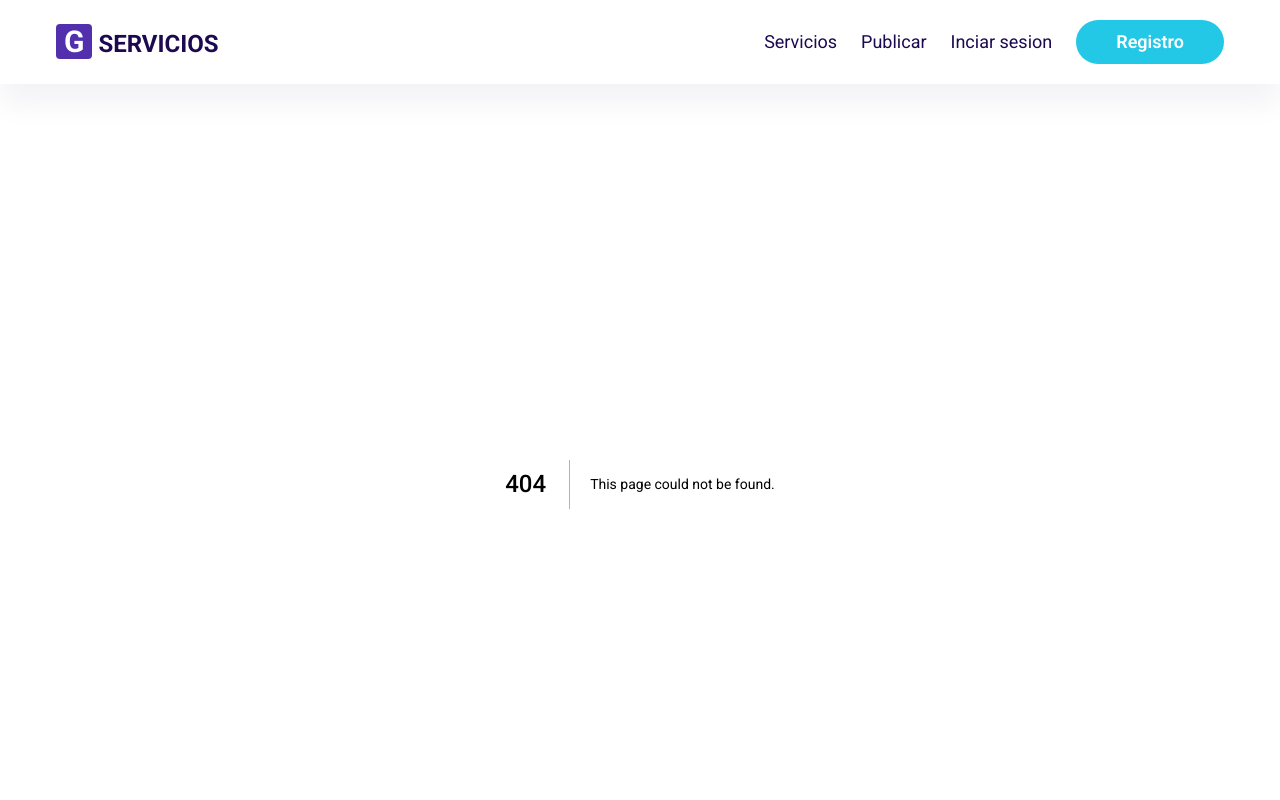
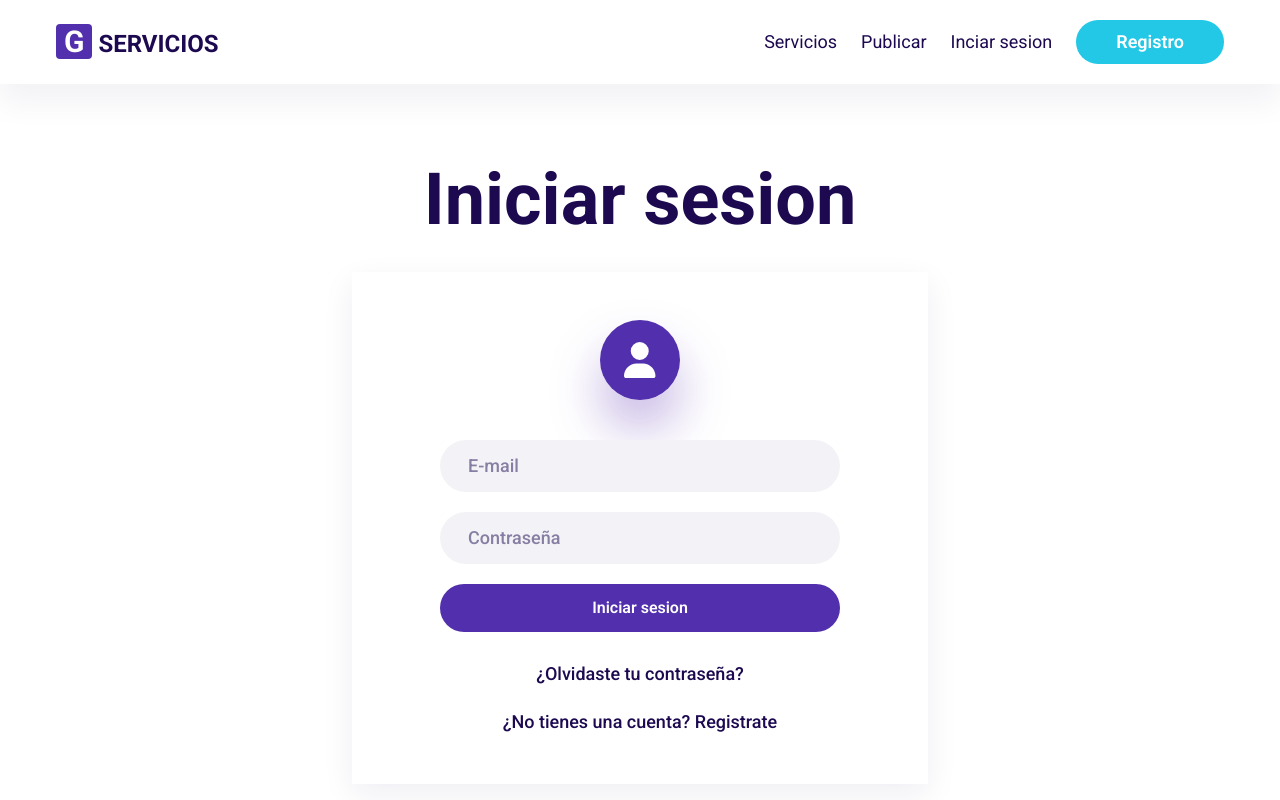
Before and after one commit to RubDev476/General-services, a Next.js app: page /login in a window 1280 px wide. Before the commit this address had no page. Shown: the top 800 px of the page. Built offline with nearby package versions, Linux system fonts and the light colour scheme.

Commit message:
login page added, and accesibility fixed

```diff
--- a/src/app/globals.css
+++ b/src/app/globals.css
@@ -46,6 +46,18 @@
     @apply text-color2 hover:text-color6 g-transition;
 }
 
+.input-sizes {
+    @apply  w-full max-w-[400px] px-7 py-2 lg:py-3 rounded-full;
+}
+
+.input {
+    @apply input-sizes placeholder:text-[rgba(28,9,80,0.5)] focus:placeholder:text-color2 text-color2 font-medium  bg-color9 outline-color2 focus:bg-color3 text-sm md:text-lg;
+}
+
+.btn-3 {
+    @apply btn-main input-sizes bg-color5 hover:bg-color6;
+}
+
 /* ---------------------------- HEADER --------------- */
 .header-shadow {
     box-shadow: 0 20px 30px 0 rgba(28, 9, 80, .05);
--- /dev/null
+++ b/src/app/login/page.tsx
@@ -0,0 +1,45 @@
+import Link from "next/link";
+import {FontAwesomeIcon} from "@fortawesome/react-fontawesome";
+import {faUser} from "@fortawesome/free-solid-svg-icons";
+
+export default function Login() {
+    return(
+        <main>
+            <div className={"w-content py-20"}>
+                <h1 className={"text-color2 text-center text-4xl lg:text-7xl font-bold mb-9"}>Iniciar sesion</h1>
+
+                <div className={"w-full text-center max-w-xl mx-auto mb-5 py-12 shadow-[0px_10px_30px_0px_rgba(28,9,80,0.07)]"}>
+                    <div className={"bg-color5 mx-auto mb-10 rounded-full all-center w-20 h-20 shadow-[0px_30px_50px_0px_rgba(94,53,177,0.35)]"}>
+                        <FontAwesomeIcon icon={faUser} className={"text-color3 text-4xl"} />
+                    </div>
+
+                    <form className={"w-full px-4 mb-7"}>
+                        <input
+                            className={"input mb-5"}
+                            placeholder={"E-mail"}
+                            type={"email"}
+                            name={"email"}
+                            autoComplete={"email"}
+                        />
+
+                        <input
+                            className={"input mb-5"}
+                            placeholder={"Contraseña"}
+                            type={"password"}
+                            autoComplete={"off"}
+                            name={"password"}
+                        />
+
+                        <button className={"btn-3 w-full"} type={"submit"}>Iniciar sesion</button>
+                    </form>
+
+                    <div className={"all-center text-sm md:text-lg flex-col gap-5"}>
+                        <Link href={"/"} className={"text-link font-medium"}>¿Olvidaste tu contraseña?</Link>
+
+                        <Link href={"/"} className={"text-link font-medium"}>¿No tienes una cuenta? Registrate</Link>
+                    </div>
+                </div>
+            </div>
+        </main>
+    )
+}
--- a/src/components/layout/Header.tsx
+++ b/src/components/layout/Header.tsx
@@ -1,7 +1,8 @@
 'use client';
 
-import {useState} from "react";
+import {useState, useEffect} from "react";
 import Link from 'next/link';
+import {usePathname} from "next/navigation";
 
 import {FontAwesomeIcon} from "@fortawesome/react-fontawesome";
 import {faBars,faXmark} from "@fortawesome/free-solid-svg-icons";
@@ -11,7 +12,7 @@ const NavItems = () => {
         <>
             <Link href={'/'} className={'text-link'}>Servicios</Link>
             <Link href={'/'} className={'text-link'}>Publicar</Link>
-            <Link href={'/'} className={'text-link'}>Inciar sesion</Link>
+            <Link href={'/login'} className={'text-link'}>Inciar sesion</Link>
 
             <Link href={'/'} className={'btn-1'}>Registro</Link>
         </>
@@ -20,6 +21,12 @@ const NavItems = () => {
 
 export default function Header() {
     const [openMenu, setOpenMenu] = useState(false);
+
+    const pathname = usePathname();
+
+    useEffect(() => {
+        setOpenMenu(false);
+    }, [pathname]);
 
     return(
         <>
@@ -30,7 +37,7 @@ export default function Header() {
                     <button
                         className={'all-center lg:hidden'}
                         onClick={() => setOpenMenu(!openMenu)}
-                        name={'toggle-menu'}
+                        title={"menu-button"}
                     >
                         <FontAwesomeIcon className={'text-2xl text-color5'} icon={openMenu ? faXmark : faBars} />
                     </button>
--- a/tailwind.config.ts
+++ b/tailwind.config.ts
@@ -15,7 +15,8 @@ export default {
       color5: "#512fad",
       color6: "rgb(247, 52, 94)",
       color7: "#22c8e5",
-      color8: "#a08fc3"
+      color8: "#a08fc3",
+      color9: "#f3f2f6"
     },
   },
   plugins: [],
```
